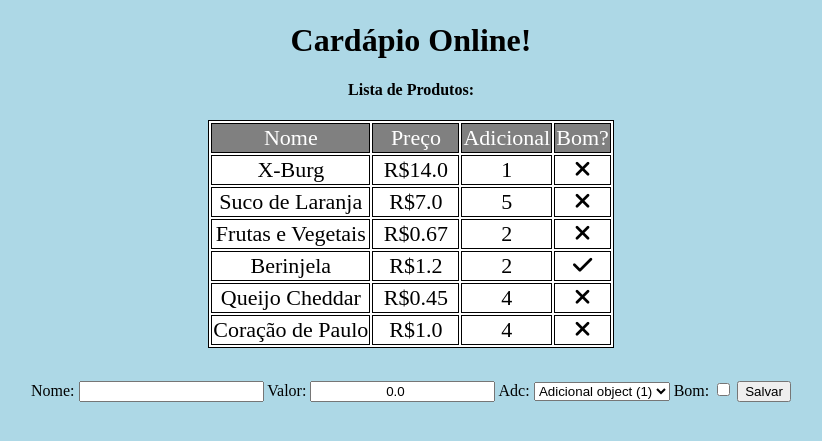
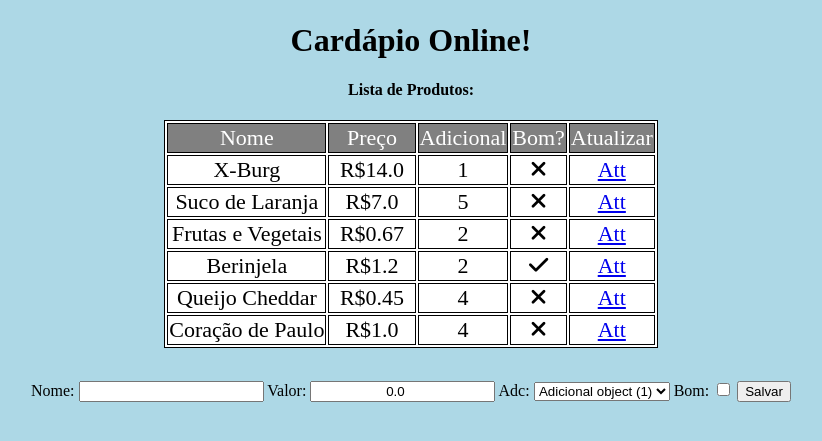
Before and after one commit to AlecYalcin/Lanchonete, a Django app: page /CreateCardapio/ in a window 1280 px wide. Shown: the part 61-502 px from the top of the page, without its empty margins (229-1051 px from the left). Run offline with Django 4.2, Linux system fonts and the light colour scheme; data comes from the database, SQL or seed files in the repository; some libraries are stand-ins or nearby versions.

Commit message:
Colocando UPDATE no HTML

```diff
--- a/Cardapio/templates/index.html
+++ b/Cardapio/templates/index.html
@@ -43,6 +43,7 @@
             <td>&nbsp;&nbsp;&nbsp;Preço&nbsp;&nbsp;&nbsp;</td>
             <td>Adicional</td>
             <td>Bom?</td>
+            <td>Atualizar</td>
         </tr>
         {% for produto in produtos_chave %}
         <tr>
@@ -55,7 +56,11 @@
                     <i class="fa-solid fa-xmark"></i>
                 {% endif %}
             </td>
+            <td>
+                <a href="{% url 'update' produto.id %}">Att</a>
+            </td>
         </tr>
+
         {%  endfor %}
     </table>
 
```
